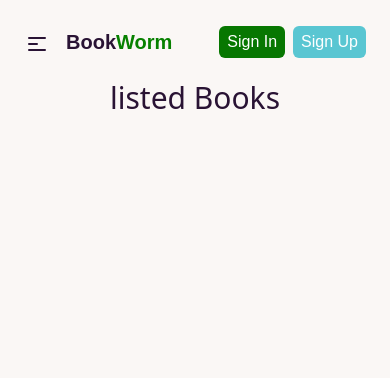
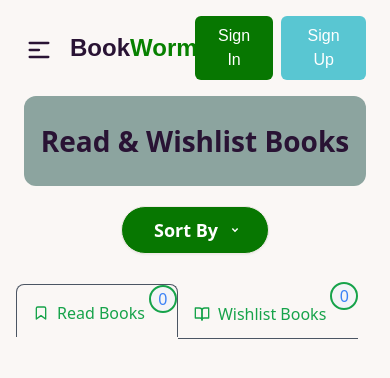
Before and after one commit to Rashedin-063/React-Bookworm-Project, a React (Vite) app: page /listed in a window 390 px wide. Shown: the top 378 px of the page. Built offline with nearby package versions, Linux system fonts and the light colour scheme.

Commit message:
listed book page complete

```diff
--- a/src/components/BookDetails.jsx
+++ b/src/components/BookDetails.jsx
@@ -1,21 +1,21 @@
-import { Link, useLoaderData, useParams } from "react-router-dom";
-import Button from "./Button";
-import { saveReadBook, saveWishlist } from "../utilities";
+import { Link, useLoaderData, useParams } from 'react-router-dom';
+import Button from './Button';
+import { saveReadBook, saveWishlist } from '../utilities';
 
 const BookDetails = () => {
   const books = useLoaderData();
   const { bookId } = useParams();
   const idInt = parseInt(bookId);
 
-  const book = books.find(book => book.id === idInt);
+  const book = books.find((book) => book.id === idInt);
 
-  const handleReadNow = id => {
-    saveReadBook(id)
-  }
+  const handleReadNow = (id) => {
+    saveReadBook(id);
+  };
 
-  const handleWishlist = id => {
-    saveWishlist(id)
-  }
+  const handleWishlist = (id) => {
+    saveWishlist(id);
+  };
 
   const {
     id,
@@ -62,7 +62,7 @@ const BookDetails = () => {
           {review}
         </p>
         <p className='space-x-4 mt-4'>
-          <span className='font-bold leading-[26px]'>Tag:</span>
+          <span className='font-bold leading-[24px]'>Tag:</span>
           {tags.map((tag) => (
             <span
               className='bg-[#99b2960c] px-2 py-1 text-primary rounded-lg'
--- a/src/components/Button.jsx
+++ b/src/components/Button.jsx
@@ -2,7 +2,7 @@ import PropTypes from 'prop-types';
 
 const Button = ({label, type}) => {
   let buttonClass =
-    'px-2 py-1 md:px-4 md:py-2 rounded-md text-white hover:text-black -mt-2 md:-mt-0';
+    'px-4 py-2 rounded-md text-white hover:text-black -mt-2 md:-mt-0';
 
   if (type === 'primary') {
     buttonClass += ' primary-bg hover-primary';
--- /dev/null
+++ b/src/components/ListedBookCard.jsx
@@ -0,0 +1,87 @@
+import PropTypes from 'prop-types';
+import { Link } from 'react-router-dom';
+import { IoLocationOutline } from 'react-icons/io5';
+import { GoPeople } from 'react-icons/go';
+import { LuFileSpreadsheet } from 'react-icons/lu';
+import Button from './Button';
+
+const ListedBookCard = ({ book }) => {
+  const {
+    id,
+    image,
+    tags,
+    bookName,
+    author,
+    category,
+    rating,
+    publisher,
+    totalPages,
+  } = book;
+
+  return (
+    <div className='rounded-xl bg-base-100 border-2 lg:p-[32px] py-4 flex items-center justify-between mx-2 lg:mx-0 font-work-sans shadow-lg'>
+      <div className='flex flex-col lg:flex-row items-center justify-center gap-8'>
+        {/* cover image */}
+        <figure className='bg-gray-200 lg:w-56 w-3/4  rounded-md lg:px-14 lg:py-8'>
+          <img src={image} className='lg:w-full rounded-xl' />
+        </figure>
+        {/* book info */}
+        <div className='mx-2 px-2 lg:px-0'>
+          <h2 className='font-semibold text-3xl font-playfair'>{bookName}</h2>
+          <p className='text-[#424242] font-medium text-xl font- mt-3'>
+            Author : {author}
+          </p>
+          {/* tags */}
+          <div className='flex flex-col lg:flex-row lg:space-x-8 space-y-2 lg:space-y-0 mt-4'>
+            <span className='flex items-center'>
+              <span className='text-lg font-medium leading-[24px] mr-2'>
+                Tag:
+              </span>
+              {tags.map((tag) => (
+                <span
+                  className='bg-[#99b2960c] px-2 py-1 text-primary rounded-lg'
+                  key={tag}
+                >
+                  #{tag}
+                </span>
+              ))}
+            </span>
+            <p className='flex items-center space-x-2'>
+              <IoLocationOutline />
+              <span>Year of Publishing: {book.yearOfPublishing}</span>
+            </p>
+          </div>
+          <div className='flex space-x-4 md:space-x-6 mt-4'>
+            <p className='flex items-center space-x-2 max-w-60 md:max-w-4xl'>
+              <GoPeople className='text-3xl md:text-xl' />
+              <span>Publisher: {publisher}</span>
+            </p>
+            <p className='flex items-center space-x-2'>
+              <LuFileSpreadsheet />
+              <span>Page {totalPages}</span>
+            </p>
+          </div>
+          <hr className='my-4' />
+          <div className='flex gap-4 items-center '>
+            <button className='lg:text-lg text-sm font-medium bg-[#e0eeff] text-[#328EFF] bg px-4 py-2 rounded-3xl hover:bg-gray-300 hover:duration-200'>
+              Category: {category}
+            </button>
+            <button className='lg:text-lg text-sm   font-medium bg-[#fff3e0] text-[#FFAC33] bg px-4 py-2 rounded-3xl hover:bg-gray-300 hover:duration-200'>
+              Rating: {rating}
+            </button>
+            <Link to={`/book/${id}`}>
+              <Button label='View Details' type='primary'></Button>
+            </Link>
+          </div>
+        </div>
+      </div>
+      <div></div>
+    </div>
+  );
+};
+
+ListedBookCard.propTypes = {
+  book: PropTypes.object.isRequired,
+};
+
+export default ListedBookCard;
--- a/src/components/Nav.jsx
+++ b/src/components/Nav.jsx
@@ -94,7 +94,7 @@ const Nav = () => {
           >
             <svg
               xmlns='http://www.w3.org/2000/svg'
-              className='h-6 w-6 wmd:h-8 md:w-8'
+              className='h-7 w-7 wmd:h-8 md:w-8'
               fill='none'
               viewBox='0 0 24 24'
               stroke='currentColor'
@@ -144,7 +144,7 @@ const Nav = () => {
             {link}
           </ul>
         </div>
-        <Link to='/' className='text-xl md:text-3xl lg:text-4xl font-bold cursor-pointer'>
+        <Link to='/' className='text-2xl md:text-3xl lg:text-4xl font-bold cursor-pointer'>
           Book
           <span className='text-primary'>Worm</span>
         </Link>
--- /dev/null
+++ b/src/components/ReadBooks.jsx
@@ -0,0 +1,19 @@
+import { useContext } from "react";
+import {BookContext } from '../pages/ListedBooks.jsx'
+import ListedBookCard from "./ListedBookCard.jsx";
+
+const ReadBooks = () => {
+  const books = useContext(BookContext)
+
+  return (
+   <div className='mt-8 space-y-6'>
+      {books.map((book) => <ListedBookCard
+        key={book.id}
+        book={book}
+      ></ListedBookCard>
+     )}
+   </div>
+ )
+};
+
+export default ReadBooks;
--- /dev/null
+++ b/src/components/WishlistBooks.jsx
@@ -0,0 +1,20 @@
+import { useContext } from "react";
+import { WishContext } from "../pages/ListedBooks";
+import ListedBookCard from "./ListedBookCard";
+
+
+const WishlistBooks = () => {
+  const books = useContext(WishContext)
+
+  return (
+      <div className='mt-8 space-y-6'>
+      {books.map((book) => <ListedBookCard
+        key={book.id}
+        book={book}
+      ></ListedBookCard>
+     )}
+    </div>
+  );
+};
+
+export default WishlistBooks;
--- a/src/error/ErrorPage.jsx
+++ b/src/error/ErrorPage.jsx
@@ -1,6 +1,7 @@
 
 import {  Link, useRouteError } from 'react-router-dom';
 import Button from '../components/Button';
+
 
 
 const ErrorMessage = () => {
--- a/src/pages/About.jsx
+++ b/src/pages/About.jsx
@@ -2,7 +2,7 @@
 
 const About = () => {
   return (
-    <div className='max-w-lg md: md:max-w-xl lg:max-w-2xl mx-auto mt-12 space-y-4'>
+    <div className='max-w-md md: md:max-w-xl lg:max-w-2xl mx-auto mt-12 space-y-4 px-2'>
       <h2 className='text-3xl text-center mb-8 font-bold'>About Us</h2>
       <h5 className='text-lg font-semibold'>Welcome to BookWorm</h5>
       <p>
@@ -28,21 +28,24 @@ const About = () => {
         vibrant community:{' '}
         <a
           className='text-blue-800 font-semibold hover:underline'
-          href='www.facebook.com'
+          href='https://www.facebook.com'
+          target='_blank'
         >
           Facebook
         </a>
         ,{' '}
         <a
           className='text-blue-800 font-semibold hover:underline'
-          href='www.facebook.com'
+          href='https://www.twitter.com'
+          target='_blank'
         >
           Twitter
         </a>
         ,{' '}
         <a
           className='text-blue-800 font-semibold hover:underline'
-          href='www.facebook.com'
+          href='https://www.instagram.com'
+          target='_blank'
         >
           Instagram
         </a>{' '}
@@ -50,7 +53,8 @@ const About = () => {
         us an email at{' '}
         <a
           className='text-blue-800 font-bold hover:underline'
-          href='contact@bookworm.com.'
+          href='https://mail.google.com/mail/?view=cm&fs=1&to=rashedinislam.06@gmail.com'
+          target='_blank'
         >
           contact@bookworm.com
         </a>{' '}
--- a/src/pages/ListedBooks.jsx
+++ b/src/pages/ListedBooks.jsx
@@ -1,9 +1,110 @@
+import { Link, Outlet, useLoaderData } from 'react-router-dom';
+import { getReadBooks, getWishList } from '../utilities';
+import { RiArrowDropDownLine } from 'react-icons/ri';
+import { createContext, useState } from 'react';
+
+export const BookContext = createContext('');
+export const WishContext = createContext('');
+
+const ListedBooks = () => {
+  const books = useLoaderData();
+
+  const [tabIndex, setTabIndex] = useState(0);
+
+  //get books from LS
+  const readBookIds = getReadBooks();
+  const wishlistBookIds = getWishList();
+
+  // filter from the loader data
+  const readBooks = books.filter((book) => readBookIds.includes(book.id));
+  const wishlistBooks = books.filter((book) =>
+    wishlistBookIds.includes(book.id)
+  );
+
+  console.log(wishlistBooks)
 
 
-const ListedBooks = () => {
   return (
-    <div>
-      <h2 className="text-3xl text-center"> listed Books</h2>
+    <div className='mx-4 lg:mx-0'>
+      <h2 className='text-[28px] font-bold text-center banner-bg rounded-xl py-6 mt-8 lg:mt-16 mx-2 lg:mx-0'>
+        Read & Wishlist Books
+      </h2>
+      {/* filter */}
+      <div className='flex justify-center lg:mt-8 mt-4 mx-2 lg:mx-0'>
+        <details className='dropdown'>
+          <summary className='m-1 text-lg font-semibold text-white btn primary-bg hover:bg-primary hover:text-black pr-6 pl-8 lg:-mt-4'>
+            Sort By <RiArrowDropDownLine />
+          </summary>
+          <ul className='p-2 shadow menu dropdown-content z-[1] bg-base-100 rounded-box w-52 ml-24'>
+            <li>
+              <a>Rating</a>
+            </li>
+            <li>
+              <a>Number of pages</a>
+            </li>
+            <li>
+              <a>Publisher year</a>
+            </li>
+          </ul>
+        </details>
+      </div>
+      {/* tab */}
+      <div className='flex items-center overflow-x-auto overflow-y-hidden sm:justify-start flex-nowrap mt-6 lg:mt-[56px]'>
+        <Link
+          to={''}
+          onClick={() => setTabIndex(0)}
+          className={`flex items-center flex-shrink-0 pl-4 pr-8 pt-4 pb-3 space-x-2 rounded-t-lg border-gray-600 text-green-600 relative ${
+            tabIndex === 0 ? 'border border-b-0' : 'border-b'
+          }`}
+        >
+          <svg
+            xmlns='http://www.w3.org/2000/svg'
+            viewBox='0 0 24 24'
+            fill='none'
+            stroke='currentColor'
+            strokeWidth='2'
+            strokeLinecap='round'
+            strokeLinejoin='round'
+            className='w-4 h-4'
+          >
+            <path d='M19 21l-7-5-7 5V5a2 2 0 0 1 2-2h10a2 2 0 0 1 2 2z'></path>
+          </svg>
+          <span>Read Books</span>
+          <span className='absolute h-7 w-7 rounded-full bg-gray-100 -right-0 top-0 text-blue-500 flex justify-center items-center border-2 border-green-600'>
+            {readBooks.length}
+          </span>
+        </Link>
+        <Link
+          to={`wishlist`}
+          onClick={() => setTabIndex(1)}
+          className={`flex items-center flex-shrink-0 pl-4 pr-8 pt-5 pb-3 space-x-2 rounded-t-lg border-gray-600 text-green-600 relative  ${
+            tabIndex === 1 ? 'border border-b-0' : 'border-b'
+          }`}
+        >
+          <svg
+            xmlns='http://www.w3.org/2000/svg'
+            viewBox='0 0 24 24'
+            fill='none'
+            stroke='currentColor'
+            strokeWidth='2'
+            strokeLinecap='round'
+            strokeLinejoin='round'
+            className='w-4 h-4'
+          >
+            <path d='M2 3h6a4 4 0 0 1 4 4v14a3 3 0 0 0-3-3H2z'></path>
+            <path d='M22 3h-6a4 4 0 0 0-4 4v14a3 3 0 0 1 3-3h7z'></path>
+          </svg>
+          <span>Wishlist Books</span>
+          <span className='absolute h-7 w-7 rounded-full bg-gray-100 right-0 top-0 text-blue-500 flex justify-center items-center border-2 border-green-600'>
+            {wishlistBooks.length}
+          </span>
+        </Link>
+      </div>
+      <BookContext.Provider value={readBooks}>
+        <WishContext.Provider value={wishlistBooks}>
+          <Outlet></Outlet>
+        </WishContext.Provider>
+      </BookContext.Provider>
     </div>
   );
 };
```
Also changed, not shown: src/pages/Contact.jsx (+6 -7 lines), src/routes/router.jsx (+22 -10 lines).
